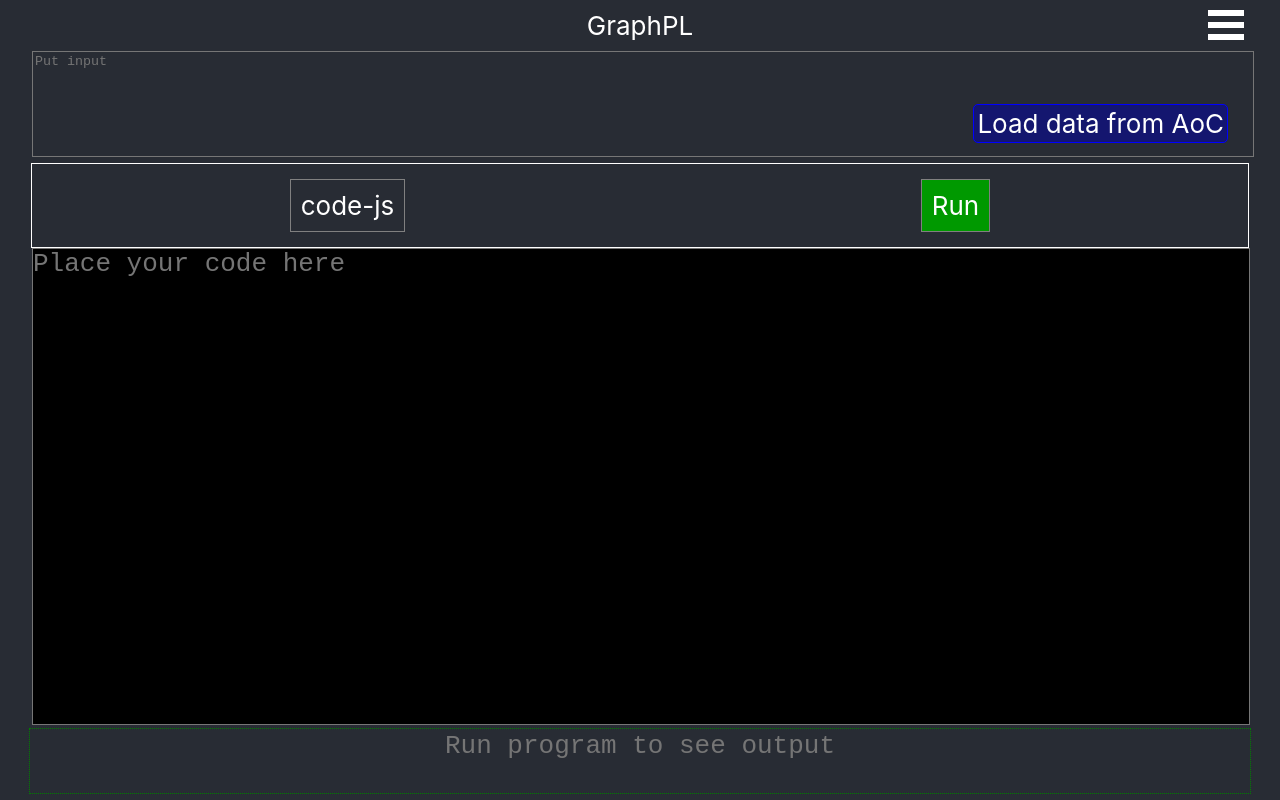
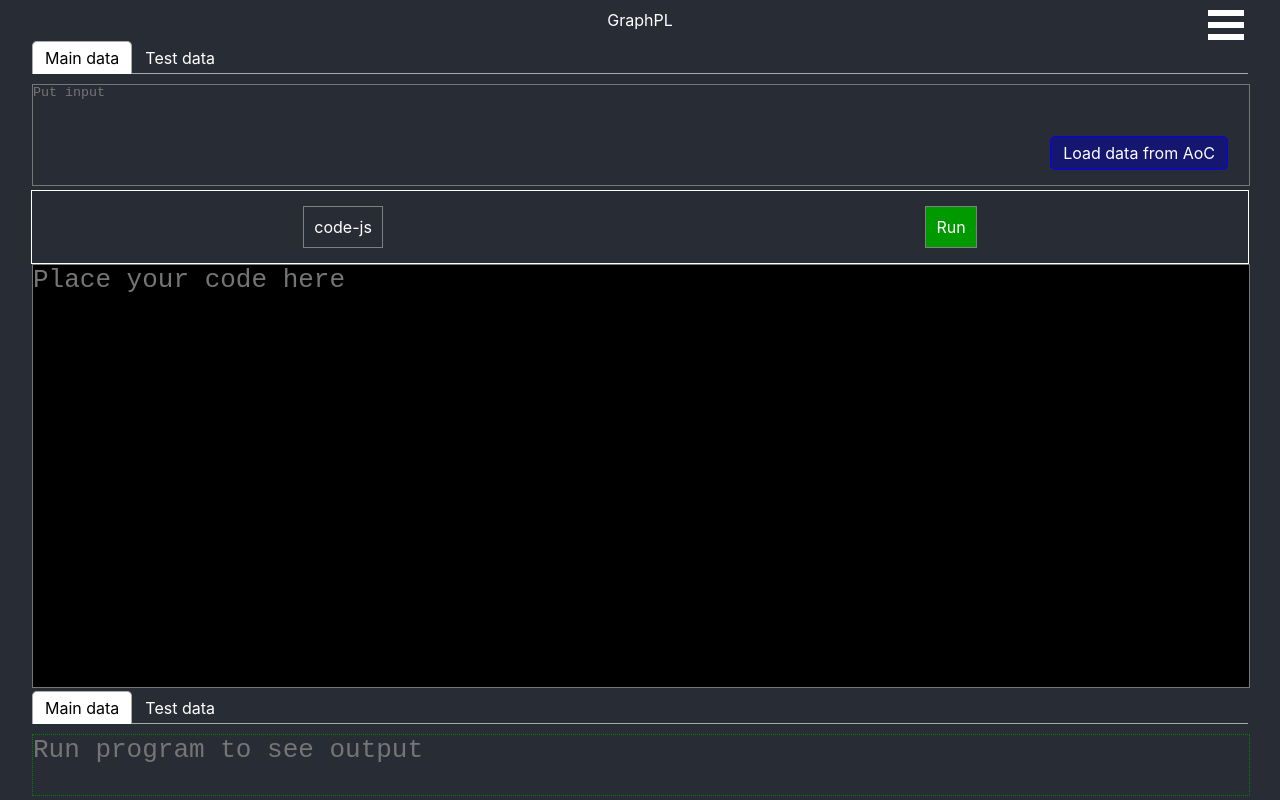
Before and after one commit to pavel-kubik/graphical-programming-language, a React (Create React App) app: page / in a window 1280 px wide. Built offline with nearby package versions, Linux system fonts and the light colour scheme.

Commit message:
Add tabs for input/output and run with currently selected input data.

```diff
--- a/package.json
+++ b/package.json
@@ -13,6 +13,7 @@
     "react-dom": "^18.2.0",
     "react-router-dom": "^6.4.4",
     "react-scripts": "5.0.1",
+    "react-tabs": "^6.0.0",
     "web-vitals": "^2.1.4"
   },
   "scripts": {
--- a/src/App.css
+++ b/src/App.css
@@ -6,7 +6,7 @@
   flex-direction: column;
   align-items: center;
   justify-content: center;
-  font-size: calc(10px + 2vmin);
+  /*font-size: calc(10px + 2vmin);*/
   color: white;
 }
 
--- a/src/components/Codding.js
+++ b/src/components/Codding.js
@@ -20,8 +20,12 @@
   //code editor
   const [code, setCode] = useState('');
 
+  // data
   const [input, setInput] = useState('');
+  const [testInput, setTestInput] = useState('');
   const [output, setOutput] = useState('');
+  const [testOutput, setTestOutput] = useState('');
+  const [dataTabIndex, setDataTabIndex] = useState(0);
 
   const addCode = (code) => {
     setCodeMap([...codeMap, code]);
@@ -44,13 +48,14 @@
   };
 
   const runHandler = () => {
+    const inputCode = dataTabIndex === 0 ? input : testInput;
     const header = `const run = (input) => {\n`;
-    const footer = `\n}\nrun("${escapeNewLines(input)}")`;
+    const footer = `\n}\nrun("${escapeNewLines(inputCode)}")`;
     console.log(header + code + footer);
     // eslint-disable-next-line no-eval
     const out = eval(header + code + footer);
     console.log('Out: ' + out);
-    setOutput(out);
+    dataTabIndex === 0 ? setOutput(out) : setTestOutput(out);
   };
 
   const handleChangeMode = () => {
@@ -60,7 +65,16 @@
 
   return (
     <>
-      <InputBox input={input} setInput={setInput} url={url} session={session} />
+      <InputBox
+        input={input}
+        setInput={setInput}
+        testInput={testInput}
+        setTestInput={setTestInput}
+        url={url}
+        session={session}
+        dataTabIndex={dataTabIndex}
+        setDataTabIndex={setDataTabIndex}
+      />
       <RunDebugBar
         runHandler={runHandler}
         mode={mode}
@@ -77,7 +91,12 @@
           <CodeEditor code={code} setCode={setCode} />
         </>
       )}
-      <OutputBox output={output} />
+      <OutputBox
+        output={output}
+        testOutput={testOutput}
+        dataTabIndex={dataTabIndex}
+        setDataTabIndex={setDataTabIndex}
+      />
     </>
   );
 };
--- a/src/components/InputBox.css
+++ b/src/components/InputBox.css
@@ -1,23 +1,23 @@
 .InputBox {
   width: 95%;
   position: relative;
+  text-align: left;
 }
 
 .InputBox textarea {
-  text-align: left;
   background-color: #282c34;
-  /*font-size: calc(10px + 2vmin);*/
   color: white;
   width: 100%;
   height: 100px;
   resize: none;
+  padding: 0;
 }
 
 .Load {
   position: absolute;
   bottom: 20px;
   right: 20px;
-  padding: 3px;
+  padding: 6px 12px;
   border: 1px solid #00f;
   border-radius: 5px;
   background-color: rgba(0, 0, 170, 0.5);
--- a/src/components/InputBox.js
+++ b/src/components/InputBox.js
@@ -1,9 +1,26 @@
 import './InputBox.css';
 
-const InputBox = ({ input, setInput, url, session }) => {
+import { Tab, TabList, TabPanel, Tabs } from 'react-tabs';
+import 'react-tabs/style/react-tabs.css';
+
+const InputBox = ({
+  input,
+  setInput,
+  testInput,
+  setTestInput,
+  url,
+  session,
+  dataTabIndex,
+  setDataTabIndex,
+}) => {
   const handlerChangeInput = (event) => {
     event.preventDefault();
     setInput(event.target.value);
+  };
+
+  const handlerChangeTestInput = (event) => {
+    event.preventDefault();
+    setTestInput(event.target.value);
   };
 
   const handleLoadData = (event) => {
@@ -38,6 +55,15 @@
 
   return (
     <div className="InputBox">
+      <Tabs
+        selectedIndex={dataTabIndex}
+        onSelect={(index) => setDataTabIndex(index)}
+      >
+        <TabList>
+          <Tab>Main data</Tab>
+          <Tab>Test data</Tab>
+        </TabList>
+        <TabPanel>
           <textarea
             placeholder="Put input"
             value={input}
@@ -46,6 +72,15 @@
           <div className="Load" onClick={handleLoadData}>
             Load data from AoC
           </div>
+        </TabPanel>
+        <TabPanel>
+          <textarea
+            placeholder="Put test input"
+            value={testInput}
+            onChange={handlerChangeTestInput}
+          ></textarea>
+        </TabPanel>
+      </Tabs>
     </div>
   );
 };
--- a/src/components/OutputBox.css
+++ b/src/components/OutputBox.css
@@ -1,13 +1,14 @@
 .OutputBox {
-  width: 100%;
+  width: 95%;
+  text-align: left;
 }
 
 .OutputBox textarea {
-  text-align: center;
   background-color: #282c34;
   font-size: calc(10px + 2vmin);
   color: white;
-  width: 95%;
+  width: 100%;
   border: 1px dotted green;
   resize: none;
+  padding: 0;
 }
--- a/src/components/OutputBox.js
+++ b/src/components/OutputBox.js
@@ -1,13 +1,34 @@
 import './OutputBox.css';
 
-const OutputBox = ({ output }) => {
+import { Tab, TabList, TabPanel, Tabs } from 'react-tabs';
+import 'react-tabs/style/react-tabs.css';
+
+const OutputBox = ({ output, testOutput, dataTabIndex, setDataTabIndex }) => {
   return (
     <div className="OutputBox">
-      <textarea
-        disabled
-        placeholder="Run program to see output"
-        value={output}
-      ></textarea>
+      <Tabs
+        selectedIndex={dataTabIndex}
+        onSelect={(index) => setDataTabIndex(index)}
+      >
+        <TabList>
+          <Tab>Main data</Tab>
+          <Tab>Test data</Tab>
+        </TabList>
+        <TabPanel>
+          <textarea
+            disabled
+            placeholder="Run program to see output"
+            value={output}
+          ></textarea>
+        </TabPanel>
+        <TabPanel>
+          <textarea
+            disabled
+            placeholder="Run test program to see output"
+            value={testOutput}
+          ></textarea>
+        </TabPanel>
+      </Tabs>
     </div>
   );
 };
```
Also changed, not shown: 1 other file (tests, documents, lock files or other folders). Lines whose indentation alone changed are shown as unchanged.
